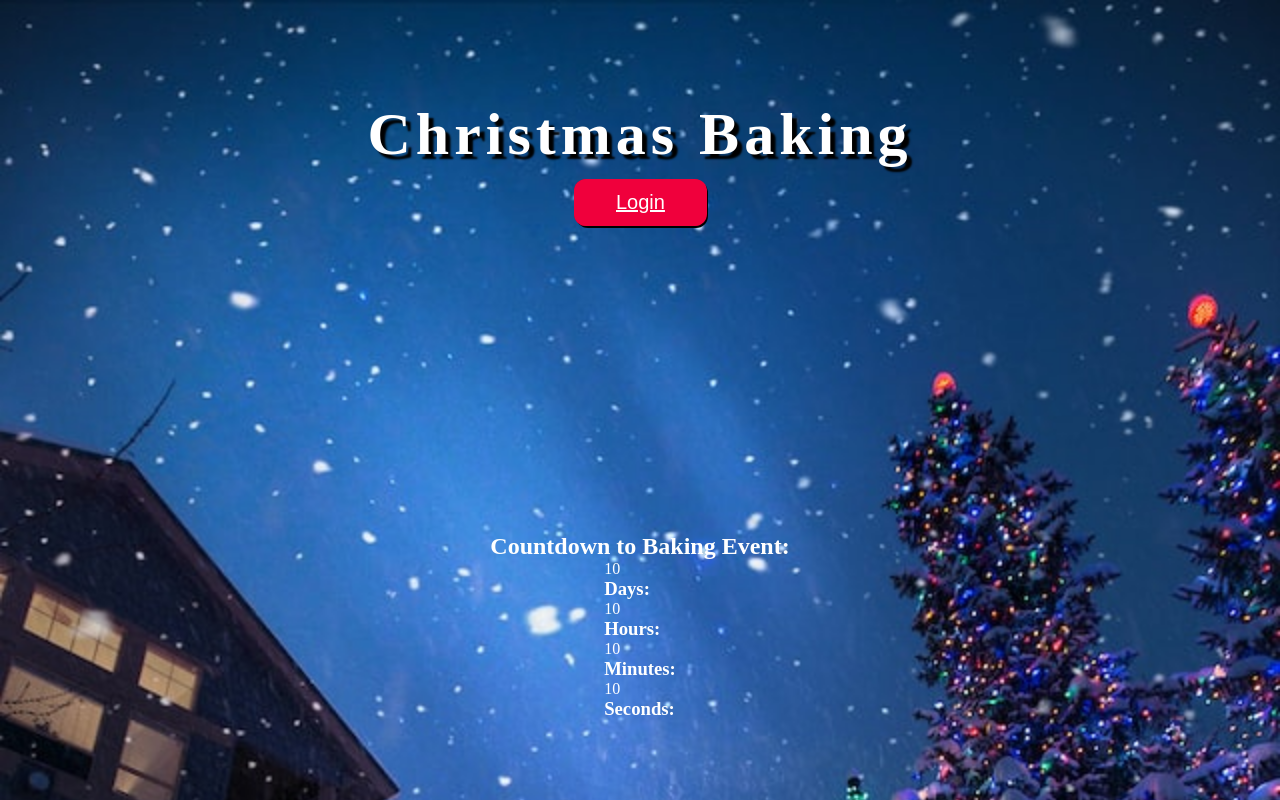
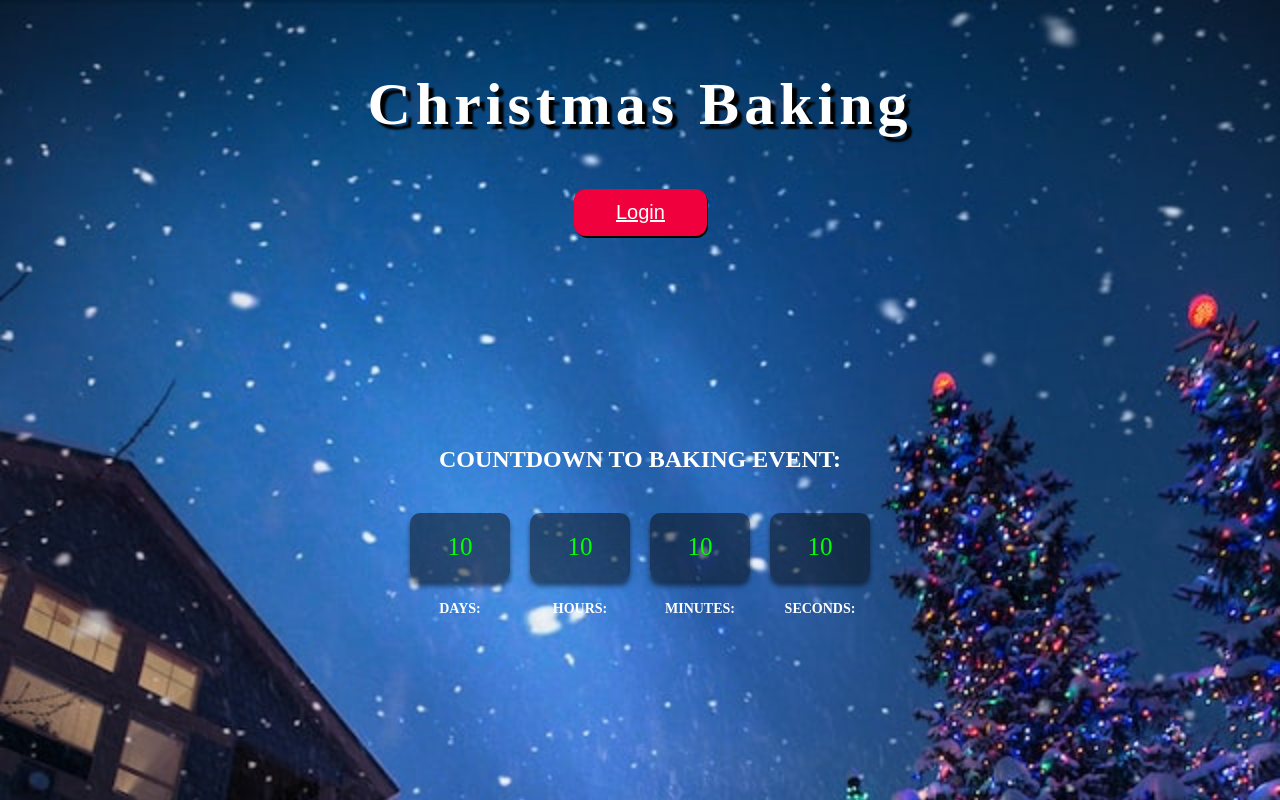
Before and after one commit to thomas065/holiday-goodies, a React (Create React App) app: page / in a window 1280 px wide. Shown: the top 800 px of the page. Built offline with nearby package versions, Linux system fonts and the light colour scheme; a web font is replaced by a local one.

Commit message:
adjusted margins

```diff
--- a/src/App.js
+++ b/src/App.js
@@ -6,11 +6,11 @@ import Countdown from './components/countdown/countdown';
 
 function App() {
     return (
-        <>
+        <div>
             <Title />
             <Login />
             <Countdown />
-        </>
+        </div>
     );
 }
 
--- a/src/components/countdown/countdown.js
+++ b/src/components/countdown/countdown.js
@@ -23,10 +23,16 @@ const Countdown = () => {
 					<article>
 						<p>{days}</p>
 						<h3>Days:</h3>
+					</article>
+					<article>
 						<p>{hours}</p>
 						<h3>Hours:</h3>
+					</article>
+					<article>
 						<p>{minutes}</p>
 						<h3>Minutes:</h3>
+					</article>
+					<article>
 						<p>{seconds}</p>
 						<h3>Seconds:</h3>
 					</article>
--- a/src/components/countdown/countdown.styles.scss
+++ b/src/components/countdown/countdown.styles.scss
@@ -9,6 +9,7 @@
 }
 
 .container {
+  margin-top: -100px;
   display: flex;
   flex-direction: column;
   align-items: center;
@@ -18,39 +19,39 @@
   padding: 0 20px;
 }
 
-//.container h1 {
-//  text-transform: uppercase;
-//  margin-bottom: 30px;
-//  text-align: center;
-//}
-//
+.container h1 {
+  text-transform: uppercase;
+  margin-bottom: 30px;
+  text-align: center;
+}
+
 .countdown {
   display: flex;
-  //flex-wrap: wrap;
+  flex-wrap: wrap;
   align-items: center;
   justify-content: space-around;
-  //text-align: center;
+  text-align: center;
 }
-//
-//.countdown article {
-//  margin: 10px;
-//}
-//
-//p {
-//    font-size: 25px;
-//}
-//
-//.countdown p {
-//  padding: 20px;
-//  color: lime;
-//  background-color: rgba(8, 8, 8, 0.5);
-//  border-radius: 10px;
-//  width: 100px;
-//  box-shadow: 0 5px 5px rgba(0, 0, 0, 0.5);
-//  margin-bottom: 20px;
-//}
-//
-//.countdown h3 {
-//  font-size: 14px;
-//  text-transform: uppercase;
-//}
+
+.countdown article {
+  margin: 10px;
+}
+
+p {
+    font-size: 25px;
+}
+
+.countdown p {
+  padding: 20px;
+  color: lime;
+  background-color: rgba(8, 8, 8, 0.5);
+  border-radius: 10px;
+  width: 100px;
+  box-shadow: 0 5px 5px rgba(0, 0, 0, 0.5);
+  margin-bottom: 20px;
+}
+
+.countdown h3 {
+  font-size: 14px;
+  text-transform: uppercase;
+}
--- a/src/components/login/login.styles.scss
+++ b/src/components/login/login.styles.scss
@@ -7,7 +7,7 @@ button {
   flex-direction: column;
   margin-left: auto;
   margin-right: auto;
-  margin-top: 10px;
+  margin-top: 50px;
 }
 
 button:hover {
--- a/src/components/titlepage/title.styles.scss
+++ b/src/components/titlepage/title.styles.scss
@@ -3,7 +3,7 @@
 }
 
 .title {
-    margin-top: 100px;
+    margin-top: 70px;
     text-align: center;
     letter-spacing: 5px;
     display: flex;
```
